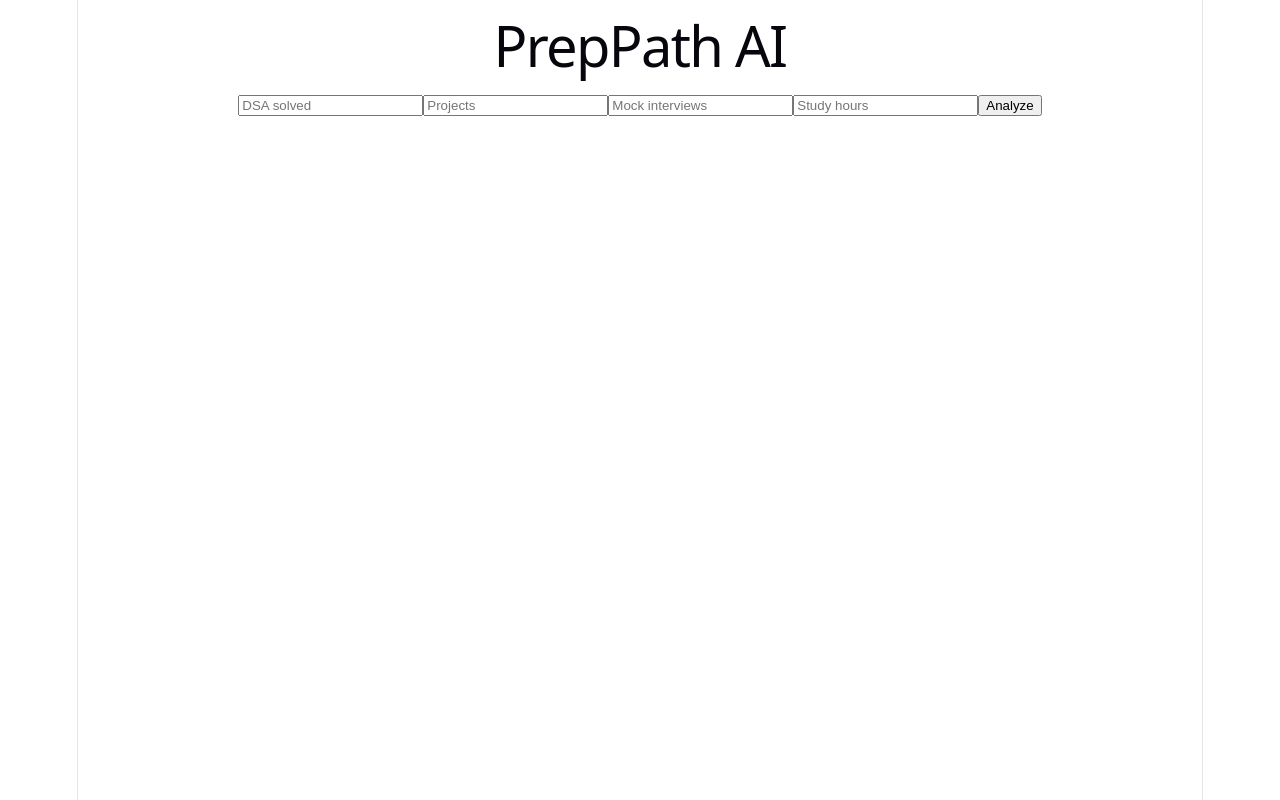
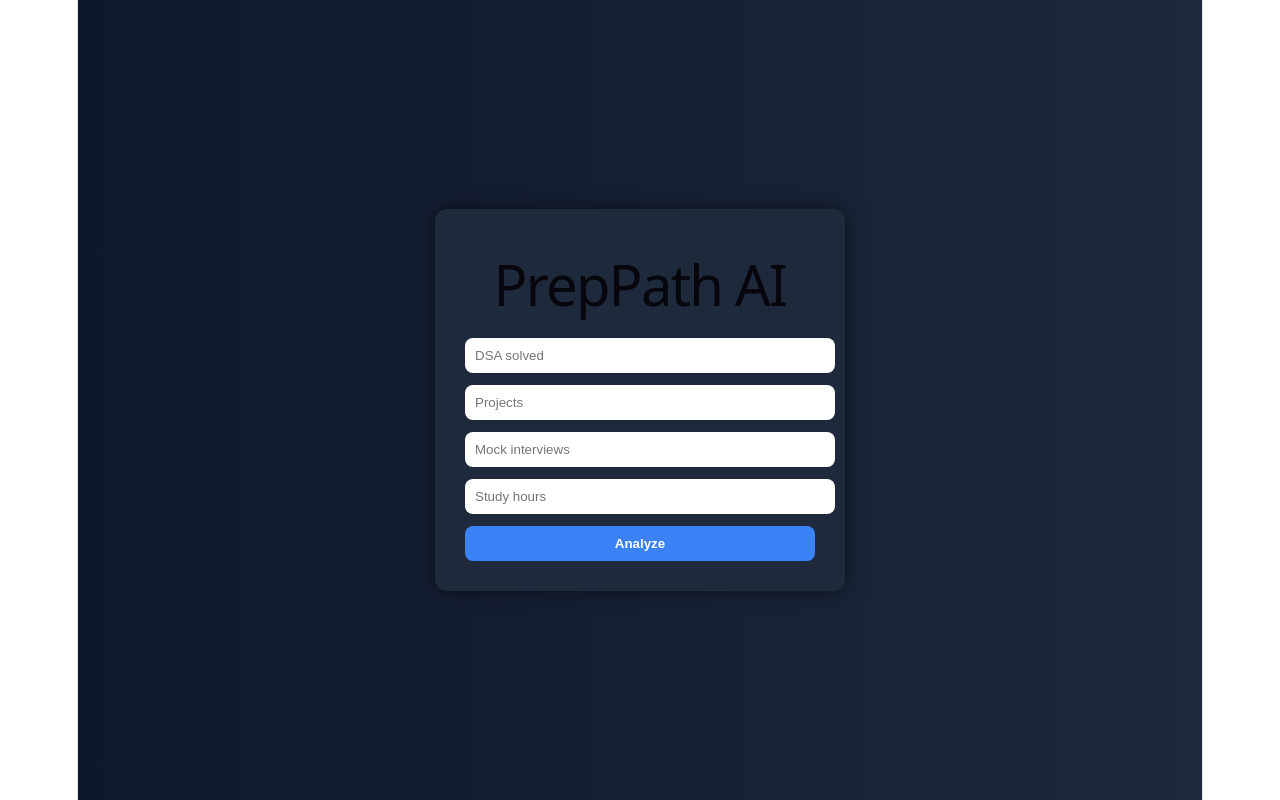
Before and after one commit to AnanyaSamanta1952/PrepPath, a React app in the folder frontend/: page / in a window 1280 px wide. Built offline with nearby package versions, Linux system fonts and the light colour scheme; the HTML template or start-up script is replaced by a standard one.

Commit message:
Added styles

```diff
--- a/frontend/src/App.css
+++ b/frontend/src/App.css
@@ -1,184 +1,57 @@
-.counter {
-  font-size: 16px;
-  padding: 5px 10px;
-  border-radius: 5px;
-  color: var(--accent);
-  background: var(--accent-bg);
-  border: 2px solid transparent;
-  transition: border-color 0.3s;
-  margin-bottom: 24px;
-
-  &:hover {
-    border-color: var(--accent-border);
-  }
-  &:focus-visible {
-    outline: 2px solid var(--accent);
-    outline-offset: 2px;
-  }
+/* Full screen background */
+.container {
+  min-height: 100vh;
+  display: flex;
+  justify-content: center;
+  align-items: center;
+  background: linear-gradient(to right, #0f172a, #1e293b);
+  color: white;
 }
 
-.hero {
-  position: relative;
-
-  .base,
-  .framework,
-  .vite {
-    inset-inline: 0;
-    margin: 0 auto;
-  }
-
-  .base {
-    width: 170px;
-    position: relative;
-    z-index: 0;
-  }
-
-  .framework,
-  .vite {
-    position: absolute;
-  }
-
-  .framework {
-    z-index: 1;
-    top: 34px;
-    height: 28px;
-    transform: perspective(2000px) rotateZ(300deg) rotateX(44deg) rotateY(39deg)
-      scale(1.4);
-  }
-
-  .vite {
-    z-index: 0;
-    top: 107px;
-    height: 26px;
-    width: auto;
-    transform: perspective(2000px) rotateZ(300deg) rotateX(40deg) rotateY(39deg)
-      scale(0.8);
-  }
+/* Card */
+.card {
+  background: #1e293b;
+  padding: 30px;
+  border-radius: 12px;
+  width: 350px;
+  box-shadow: 0 0 20px rgba(0, 0, 0, 0.5);
 }
 
-#center {
-  display: flex;
-  flex-direction: column;
-  gap: 25px;
-  place-content: center;
-  place-items: center;
-  flex-grow: 1;
-
-  @media (max-width: 1024px) {
-    padding: 32px 20px 24px;
-    gap: 18px;
-  }
+/* Title */
+.title {
+  text-align: center;
+  margin-bottom: 40px;
 }
 
-#next-steps {
-  display: flex;
-  border-top: 1px solid var(--border);
-  text-align: left;
-
-  & > div {
-    flex: 1 1 0;
-    padding: 32px;
-    @media (max-width: 1024px) {
-      padding: 24px 20px;
-    }
-  }
-
-  .icon {
-    margin-bottom: 16px;
-    width: 22px;
-    height: 22px;
-  }
-
-  @media (max-width: 1024px) {
-    flex-direction: column;
-    text-align: center;
-  }
+/* Inputs */
+.input {
+  width: 100%;
+  padding: 10px;
+  margin-bottom: 12px;
+  border-radius: 8px;
+  border: none;
+  outline: none;
 }
 
-#docs {
-  border-right: 1px solid var(--border);
-
-  @media (max-width: 1024px) {
-    border-right: none;
-    border-bottom: 1px solid var(--border);
-  }
+/* Button */
+.button {
+  width: 100%;
+  padding: 10px;
+  border-radius: 8px;
+  border: none;
+  background: #3b82f6;
+  color: white;
+  font-weight: bold;
+  cursor: pointer;
+  transition: 0.3s;
 }
 
-#next-steps ul {
-  list-style: none;
-  padding: 0;
-  display: flex;
-  gap: 8px;
-  margin: 32px 0 0;
-
-  .logo {
-    height: 18px;
-  }
-
-  a {
-    color: var(--text-h);
-    font-size: 16px;
-    border-radius: 6px;
-    background: var(--social-bg);
-    display: flex;
-    padding: 6px 12px;
-    align-items: center;
-    gap: 8px;
-    text-decoration: none;
-    transition: box-shadow 0.3s;
-
-    &:hover {
-      box-shadow: var(--shadow);
-    }
-    .button-icon {
-      height: 18px;
-      width: 18px;
-    }
-  }
-
-  @media (max-width: 1024px) {
-    margin-top: 20px;
-    flex-wrap: wrap;
-    justify-content: center;
-
-    li {
-      flex: 1 1 calc(50% - 8px);
-    }
-
-    a {
-      width: 100%;
-      justify-content: center;
-      box-sizing: border-box;
-    }
-  }
+.button:hover {
+  background: #2563eb;
+  box-shadow: 0 0 10px #3b82f6;
 }
 
-#spacer {
-  height: 88px;
-  border-top: 1px solid var(--border);
-  @media (max-width: 1024px) {
-    height: 48px;
-  }
+/* Result */
+.result {
+  margin-top: 20px;
 }
-
-.ticks {
-  position: relative;
-  width: 100%;
-
-  &::before,
-  &::after {
-    content: '';
-    position: absolute;
-    top: -4.5px;
-    border: 5px solid transparent;
-  }
-
-  &::before {
-    left: 0;
-    border-left-color: var(--border);
-  }
-  &::after {
-    right: 0;
-    border-right-color: var(--border);
-  }
-}
```
